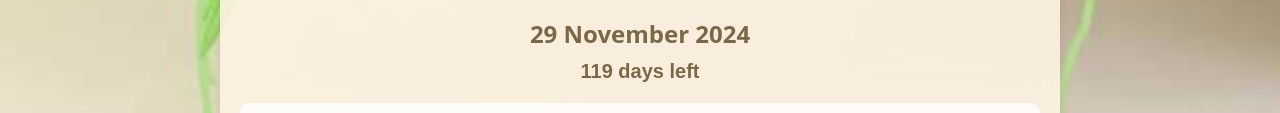
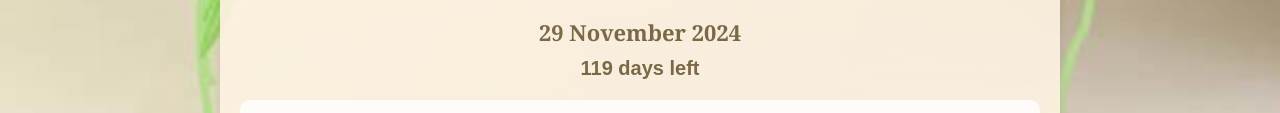
Before and after one commit to Bryant23Lee/OurWeddingInvitation, a plain HTML site: page index.html in a window 1280 px wide. Shown: the part 765-878 px from the top of the page. Drawn offline with Linux system fonts and the light colour scheme; a web font is replaced by a local one.

Commit message:
Update styles.css

```diff
--- a/styles.css
+++ b/styles.css
@@ -103,8 +103,8 @@ body {
 
 .calendar h2 {
     text-align: center;
-    font-family: 'Open Sans', sans-serif;
-    font-size: 24px;
+    font-family: Georgia, serif;
+    font-size: 22px;
     margin-bottom: 10px;
     color: #796947;
 }
```
